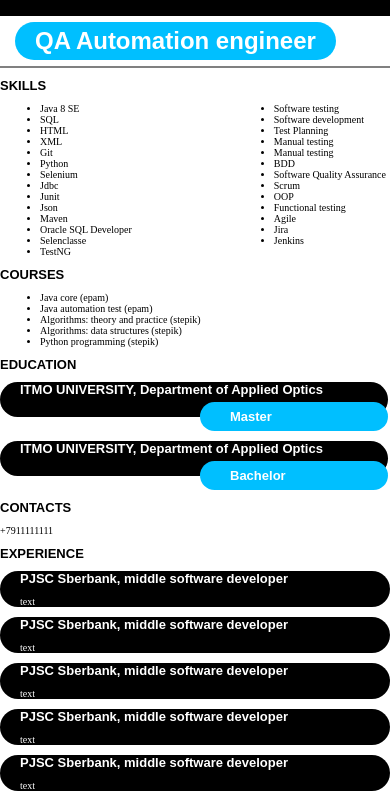
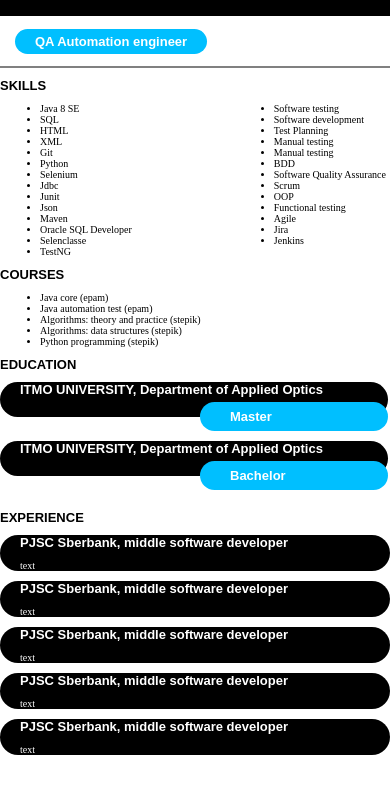
Before and after one commit to TimKorolev/KorolevResume, a plain HTML site: page index.html in a window 390 px wide. Shown: the part 84-875 px from the top of the page. After the commit the page ends 844 px from the top, so only its background shows below. Drawn offline with Linux system fonts and the light colour scheme.

Commit message:
Add files via upload

```diff
--- a/adaptiveGrid.css
+++ b/adaptiveGrid.css
@@ -15,4 +15,12 @@
     p {
         font-size: x-small;
     }
+
+ .name > h1 {
+font-size: small;
 }
+
+ .blueTable > h1 {
+font-size: small;
+}
+}
--- a/index.html
+++ b/index.html
@@ -84,10 +84,6 @@
                 </div>
             </div>
         </div>
-        <div class="contacts">
-            <h1> CONTACTS </h1>
-            <p>+7911111111</p>
-        </div>
     </div>
     <div class="rightSection">
         <div class="experience">
```
